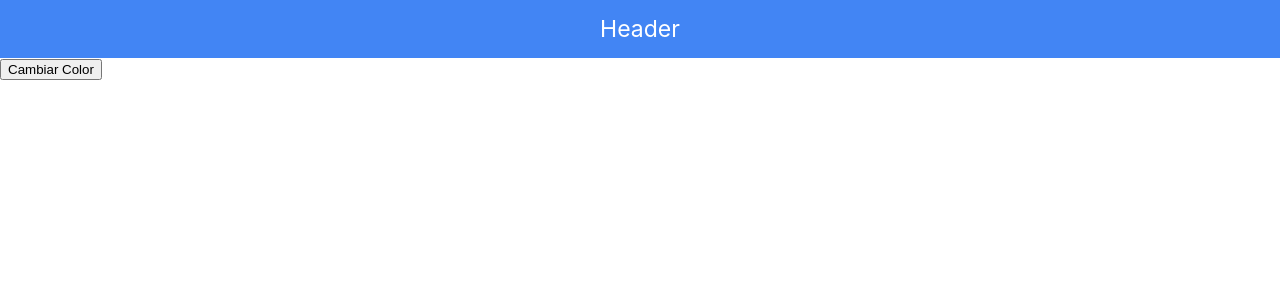
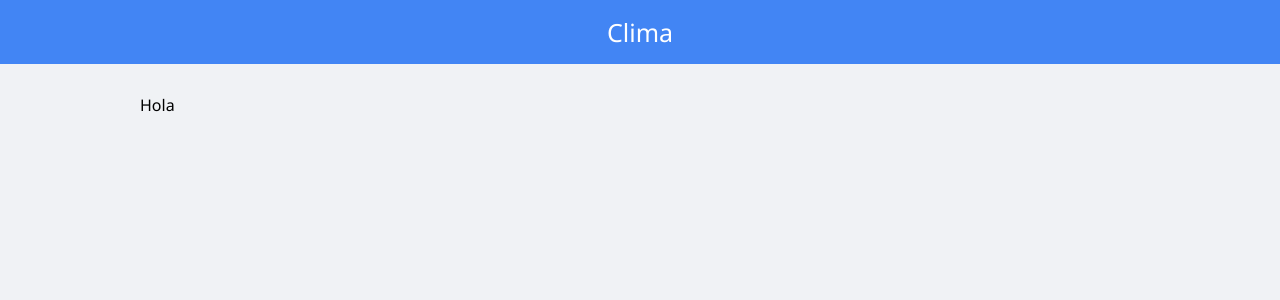
Before and after one commit to mvalencia29/app-clima, a React (Create React App) app: page / in a window 1280 px wide. Shown: the top 300 px of the page. Built offline with nearby package versions, Linux system fonts and the light colour scheme.

Commit message:
Agregando componentes para el content

```diff
--- a/public/index.html
+++ b/public/index.html
@@ -24,7 +24,7 @@
       work correctly both with client-side routing and a non-root public URL.
       Learn how to configure a non-root public URL by running `npm run build`.
     -->
-    <title>React App</title>
+    <title>Clima</title>
   </head>
   <body>
     <noscript>You need to enable JavaScript to run this app.</noscript>
--- a/src/App.css
+++ /dev/null
@@ -1,11 +0,0 @@
-:root {
-  --color: #168ef4;
-}
-
-.is-light-mode {
-  --color: #168ef4;
-}
-
-.is-dark-mode {
-  --color: #1d2029;
-}
--- a/src/App.js
+++ b/src/App.js
@@ -1,6 +1,6 @@
 import React from "react";
-import "./App.css";
 import Header from "./components/Header/Header";
+import Main from "./components/Main/Main";
 
 function App() {
   const handleChangeColor = () => {
@@ -10,7 +10,7 @@ function App() {
   return (
     <div className="App">
       <Header />
-      <button onClick={handleChangeColor}>Cambiar Color</button>
+      <Main />
     </div>
   );
 }
--- a/src/components/Header/Header.js
+++ b/src/components/Header/Header.js
@@ -2,7 +2,7 @@ import React from "react";
 import { HeaderContainer, HeaderText} from "./Styles";
 
 const Header = () => {
-  return <HeaderContainer><HeaderText>Header</HeaderText></HeaderContainer>;
+  return <HeaderContainer><HeaderText>Clima</HeaderText></HeaderContainer>;
 };
 
 export default Header;
--- a/src/components/Header/Styles.js
+++ b/src/components/Header/Styles.js
@@ -8,7 +8,7 @@ export const HeaderContainer = styled.div`
 `;
 
 export const HeaderText = styled.p`
-  font-size: 23px;
+  font-size: 25px;
   --webkit-appearance: none;
   margin: 0;
   color: #ffff;
--- /dev/null
+++ b/src/components/Main/Main.js
@@ -0,0 +1,8 @@
+import React from "react";
+import { MainContainer } from "./Styles";
+
+const Main = () => {
+  return <MainContainer>Hola</MainContainer>;
+};
+
+export default Main;
--- /dev/null
+++ b/src/components/Main/Styles.js
@@ -0,0 +1,9 @@
+import styled from "styled-components";
+
+export const MainContainer = styled.div`
+  margin-left: auto;
+  margin-right: auto;
+  margin-top: 30px;
+  max-width: 1000px;
+  display: grid;
+`;
--- a/src/index.css
+++ b/src/index.css
@@ -1,13 +1,12 @@
 body {
   margin: 0;
-  font-family: -apple-system, BlinkMacSystemFont, 'Segoe UI', 'Roboto', 'Oxygen',
-    'Ubuntu', 'Cantarell', 'Fira Sans', 'Droid Sans', 'Helvetica Neue',
-    sans-serif;
+  font-family: Segoe UI Historic, Segoe UI, Helvetica, Arial, sans-serif;
   -webkit-font-smoothing: antialiased;
   -moz-osx-font-smoothing: grayscale;
+  background: #f0f2f5;
 }
 
 code {
-  font-family: source-code-pro, Menlo, Monaco, Consolas, 'Courier New',
+  font-family: source-code-pro, Menlo, Monaco, Consolas, "Courier New",
     monospace;
 }
```
Also changed, not shown: src/components/Main/Form/Form.js (added, +7 -0 lines), src/components/Main/Form/Syles.js (added), src/components/Main/Weather/Styles.js (added), src/components/Main/Weather/Weather.js (added).
